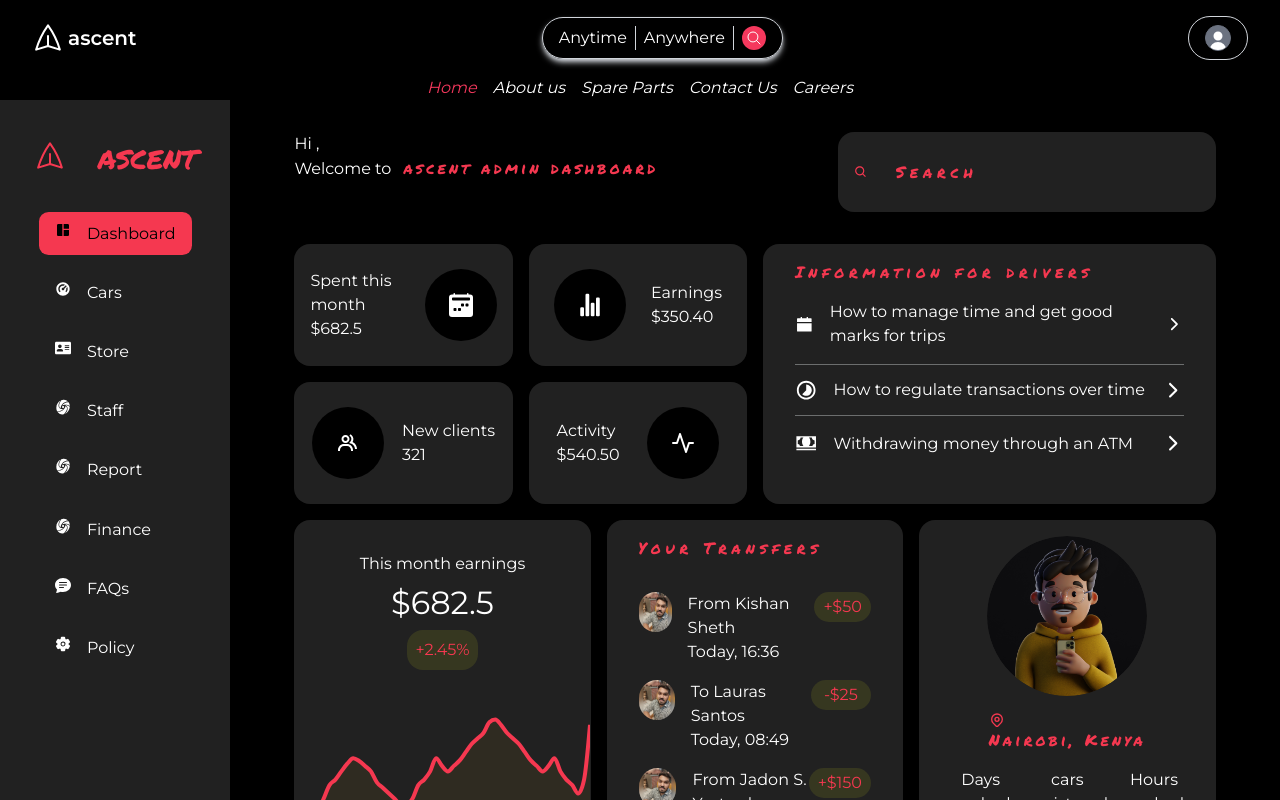
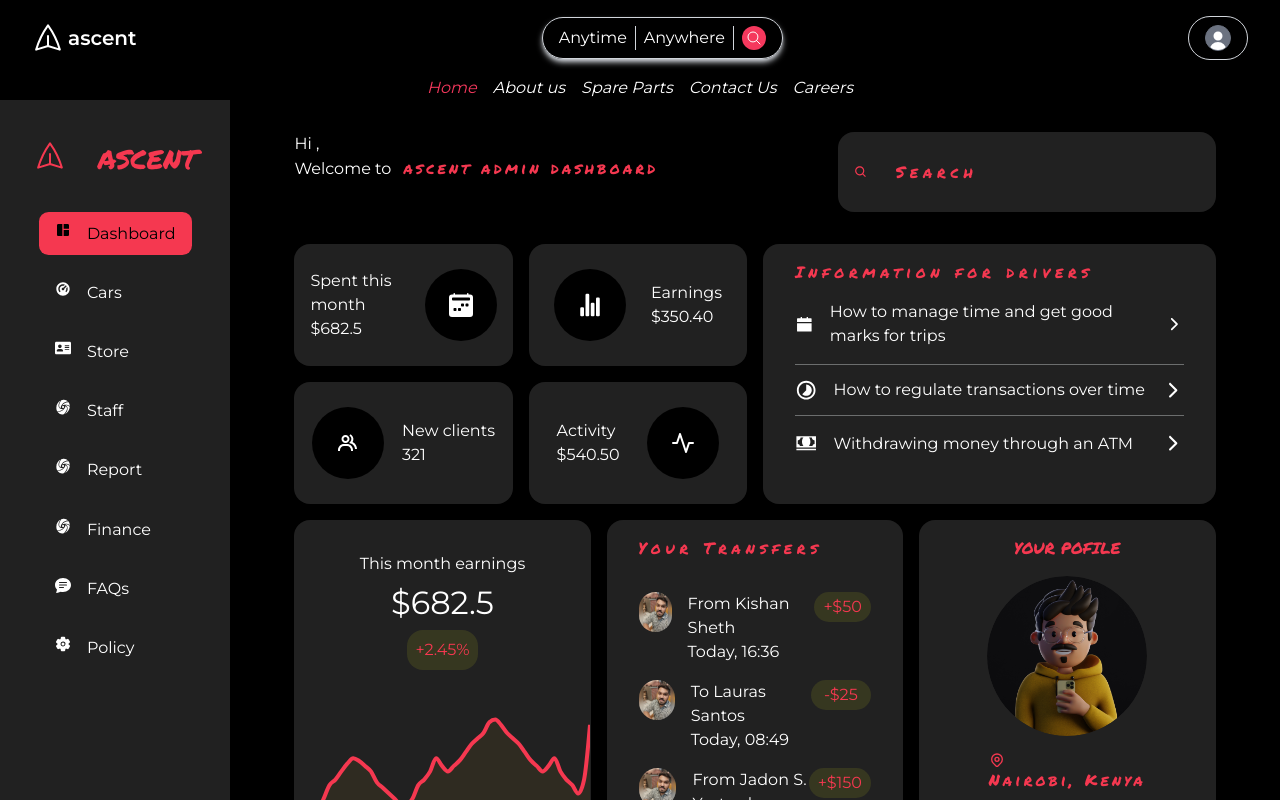
Before and after one commit to salvatoluice/ascent, a React (Vite) app in the folder client/: page /admin in a window 1280 px wide. Shown: the top 800 px of the page. Built offline with nearby package versions, Linux system fonts and the light colour scheme; no server answers.

Commit message:
USer Profile

```diff
--- a/client/src/components/admin/Profile.jsx
+++ b/client/src/components/admin/Profile.jsx
@@ -8,6 +8,7 @@ export default function Profile() {
   const {user} = useContext(UserContext);
   return (
     <Section>
+      <h2 style={{color: '#F53850'}}>YOUR POFILE</h2>
       <div className="image">
         <img src={image} alt="" />
       </div>
@@ -40,6 +41,9 @@ const Section = styled.section`
   flex-direction: column;
   align-items: center;
   gap: 1rem;
+  h2 {
+    font-family: "Permanent Marker", cursive;
+  }
   .image {
     max-height: 10rem;
     overflow: hidden;
```
